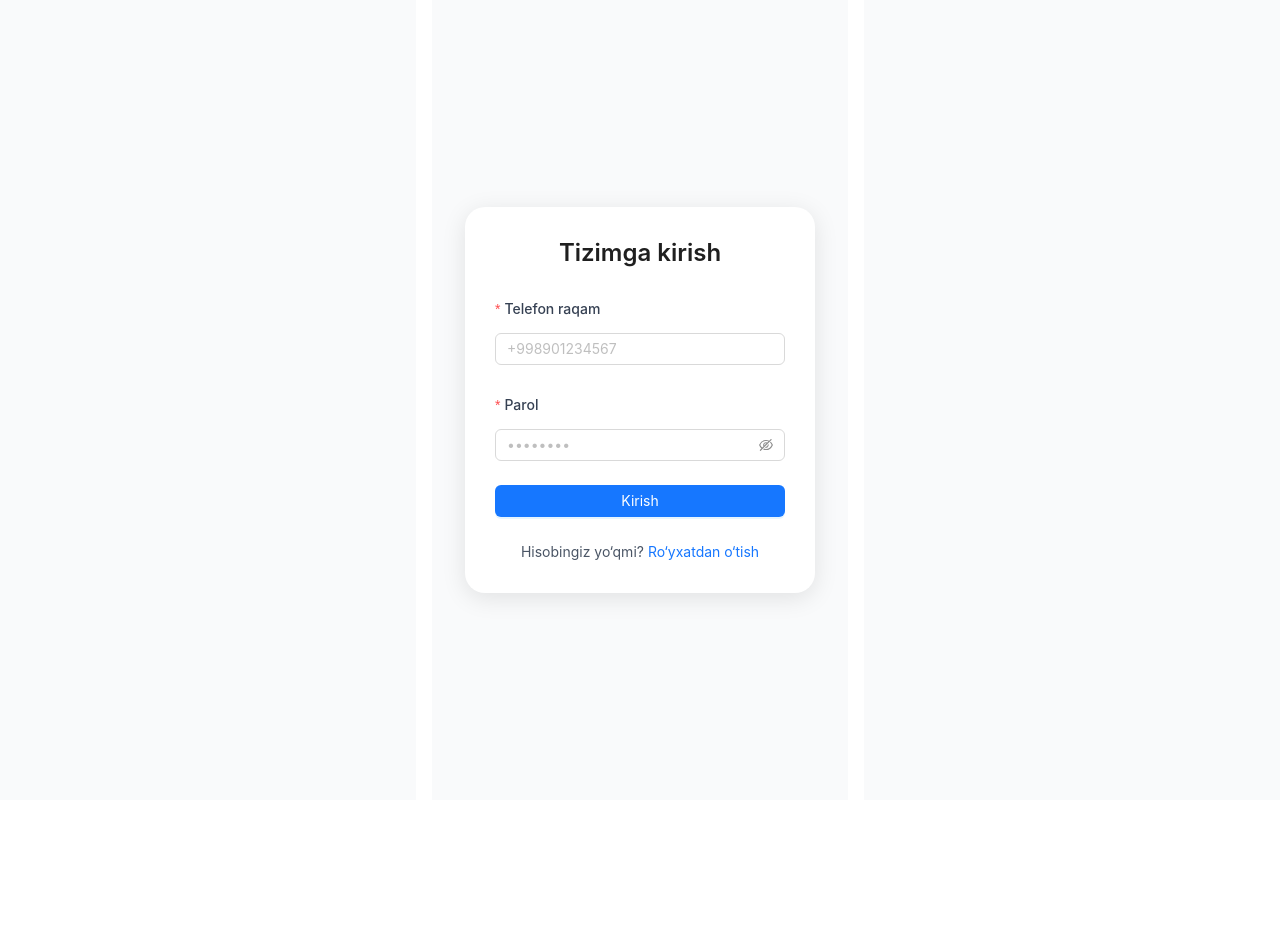
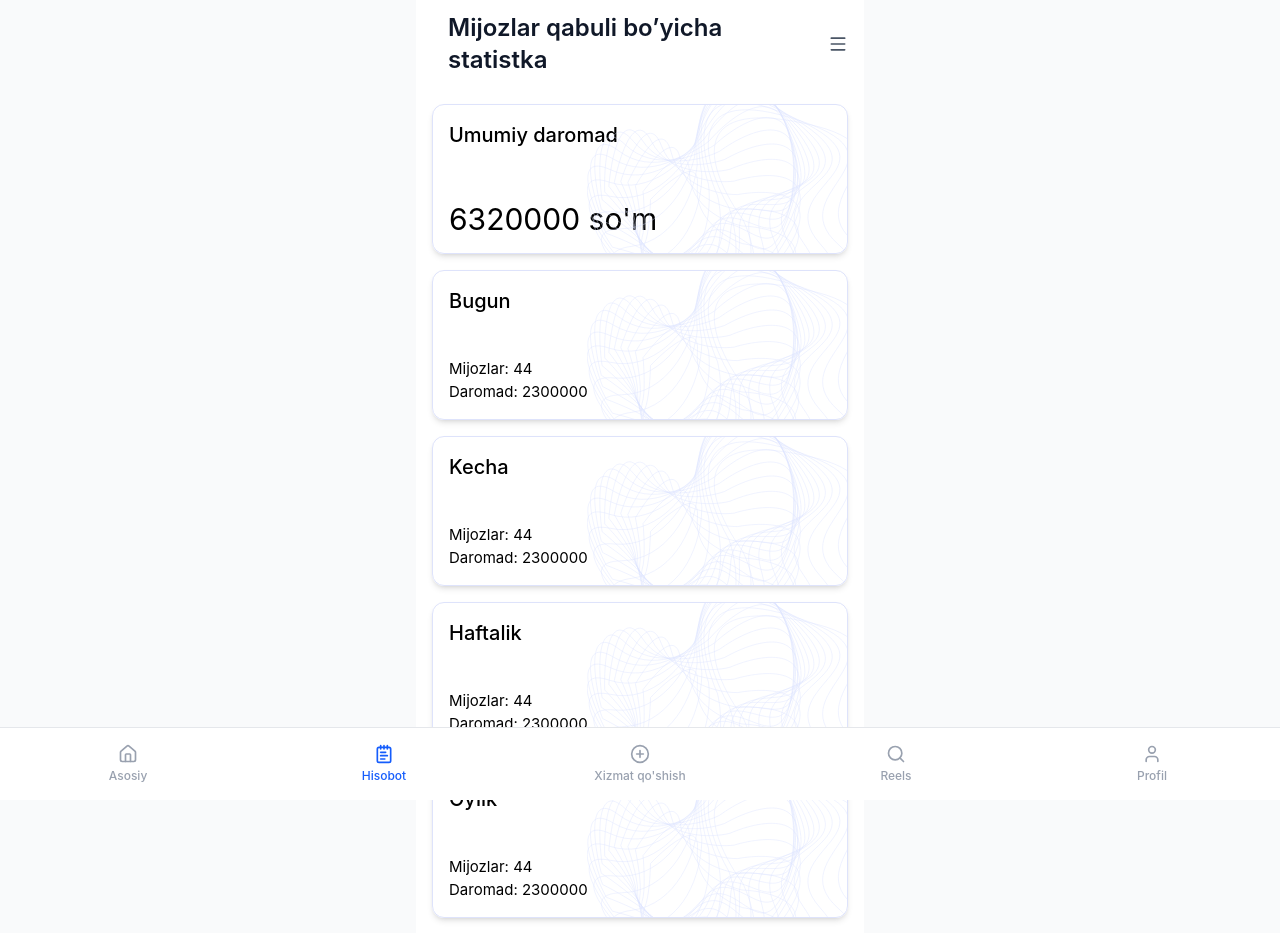
Before and after one commit to Islomov-Doniyorbek/bronMeProject, a React (Vite) app: page /reports in a window 1280 px wide. Before the commit this address led to /login. Shown: the top 933 px of the page. Before the commit the page ends 800 px from the top, so only its background shows below. Built offline with nearby package versions, Linux system fonts and the light colour scheme.

Commit message:
completed statistic page

```diff
--- a/src/App.tsx
+++ b/src/App.tsx
@@ -17,14 +17,14 @@ import ReportsPage from './pages/Reports';
 
 function App() {
   const location = useLocation();
-  const navigate = useNavigate()
+  // const navigate = useNavigate()
 
-  useEffect(() => {
-    const token = localStorage.getItem("token");
-    if (!token && location.pathname !== '/login' && location.pathname !== '/auth') {
-      navigate('/login');
-    }
-  }, [location]);
+  // useEffect(() => {
+  //   const token = localStorage.getItem("token");
+  //   if (!token && location.pathname !== '/login' && location.pathname !== '/auth') {
+  //     navigate('/login');
+  //   }
+  // }, [location]);
 
   const isAuthPage = location.pathname === '/auth';
   const isHomePage = location.pathname === '/';
--- a/src/components/BottomNavigation.tsx
+++ b/src/components/BottomNavigation.tsx
@@ -8,7 +8,7 @@ const BottomNavigation: React.FC = () => {
 
   const navItems = [
     { id: 'home', label: 'Asosiy', icon: Home, path: '/' },
-    { id: 'categories', label: 'Hisobot', icon: NotepadText, path: '/categories' },
+    { id: 'reports', label: 'Hisobot', icon: NotepadText, path: '/reports' },
     { id: 'reels', label: 'Xizmat qo\'shish', icon: PlusCircleIcon, path: '/reels' },
     { id: 'orders', label: 'Reels', icon: Search, path: '/orders' },
     { id: 'profile', label: 'Profil', icon: User, path: '/profile' },
--- a/src/components/Register.tsx
+++ b/src/components/Register.tsx
@@ -2,6 +2,7 @@ import { Button, Form, Input, type FormProps } from "antd";
 import { api } from "../shared/api";
 import { useMutation } from "@tanstack/react-query";
 import { useNavigate } from "react-router-dom";
+import axios from "axios";
 
 type FieldType = {
   name: string;
@@ -17,6 +18,13 @@ const Register: React.FC = () => {
         // navigate("/");
   const register = useMutation({
     mutationFn: (data: FieldType) => api.post("users/register/", data),
+    onError: (error: unknown) => {
+    if (axios.isAxiosError(error)) {
+      console.log(error)
+    } else {
+      console.error("Non-Axios error:", error);
+    }
+  },
   });
 
   const onFinish: FormProps<FieldType>["onFinish"] = (values) => {
--- /dev/null
+++ b/src/components/ReportCard.tsx
@@ -0,0 +1,12 @@
+import React from 'react'
+
+
+const ReportCard = () => {
+  return (
+    <div>
+
+    </div>
+  )
+}
+
+export default ReportCard
--- /dev/null
+++ b/src/components/Reports.tsx
@@ -0,0 +1,83 @@
+import { Menu } from 'lucide-react';
+import React, { useState } from 'react'
+import Deco from '../../src/assets/decoration.svg'
+
+interface ReportData {
+    id: string;
+    title: string;
+    clients: number;
+    total: string;
+}
+const Reports = () => {
+    const [reports, setReports] = useState<ReportData[]>([
+        {
+            id: "today",
+            title: "Bugun",
+            clients: 44,
+            total: '2300000',
+        },
+        {
+            id: "yesterday",
+            title: "Kecha",
+            clients: 44,
+            total: '2300000',
+        },
+        {
+            id: "week",
+            title: "Haftalik",
+            clients: 44,
+            total: '2300000',
+        },
+        {
+            id: "month",
+            title: "Oylik",
+            clients: 44,
+            total: '2300000',
+        },
+        {
+            id: "years",
+            title: "Yillik",
+            clients: 44,
+            total: '23900000',
+        },
+    ])
+  return (
+    <div className='w-full pb-16'>
+        <div className="flex items-center justify-between">
+            <div className="flex items-center px-4 py-3 space-x-2">
+            <div>
+                <h1 className="text-2xl font-semibold text-gray-900">Mijozlar qabuli bo’yicha <br /> statistka</h1>
+            </div>
+            </div>
+
+            <div className="flex items-center space-x-3">
+            <Menu className="w-5 h-5 text-gray-600" />
+
+            </div>
+        </div>
+        <div className="relative">
+            <div className="flex flex-col justify-between overflow-hidden relative px-4 py-4 my-4 shadow-md border border-[#DEE3FB] rounded-xl h-[150px]">
+                <h2 className='text-xl font-medium'>Umumiy daromad</h2>
+                <p className='text-3xl'>6320000 so'm</p>
+                <img src={Deco} alt="deco" className=' absolute -top-6 -right-10' />
+            </div>
+            {
+                reports.map((report, i)=>{
+                    return (
+                        <div key={i} className="flex flex-col justify-between overflow-hidden relative px-4 py-4 my-4 shadow-md border border-[#DEE3FB] rounded-xl h-[150px]">
+                            <h2 className='text-xl font-medium'>{report.title}</h2>
+                            <div className='text-[15px] font-normal'>
+                                <p>Mijozlar: {report.clients}</p>
+                                <p>Daromad: {report.total}</p>
+                            </div>
+                            <img src={Deco} alt="deco" className=' absolute -top-6 -right-10' />
+                        </div>
+                    )
+                })
+            }
+        </div>
+    </div>
+  )
+}
+
+export default Reports
--- a/src/components/SendOtp.tsx
+++ b/src/components/SendOtp.tsx
@@ -32,6 +32,7 @@ const SendOtpPage: React.FC = () => {
       const res = await api.post("/users/send-otp/", {
         phone_number: phoneNumber,
       } as { phone_number: string });
+      console.log(res);
 
 
       if (res.status === 200) {
--- a/src/pages/HomePage.tsx
+++ b/src/pages/HomePage.tsx
@@ -1,14 +1,14 @@
-import StoryCarousel from '../components/StoryCarousel';
-import PromoCard from '../components/PromoCard';
-import MonthlyHighlights from '../components/MonthlyHighlights';
+// import StoryCarousel from '../components/StoryCarousel';
+// import PromoCard from '../components/PromoCard';
+// import MonthlyHighlights from '../components/MonthlyHighlights';
 import FeaturedBusinesses from '../components/FeaturedBusinesses';
 
 function HomePage() {
   return (
     <>
-      <StoryCarousel />
-      <PromoCard />
-      <MonthlyHighlights />
+      {/* <StoryCarousel /> */}
+      {/* <PromoCard /> */}
+      {/* <MonthlyHighlights /> */}
       <FeaturedBusinesses />
     </>
   );
--- a/src/pages/Reports.tsx
+++ b/src/pages/Reports.tsx
@@ -1,7 +1,8 @@
-import Categories from '../components/Categories';
+import Reports from '../components/Reports';
+
 
 function ReportsPage() {
-  return <Categories />;
+  return <Reports />;
 }
 
 export default ReportsPage;
--- /dev/null
+++ b/src/pages/ServicesPage.tsx
@@ -0,0 +1,11 @@
+import React from 'react'
+
+const ServicesPage = () => {
+  return (
+    <div>
+      Xizmatlar
+    </div>
+  )
+}
+
+export default ServicesPage
```
Also changed, not shown: src/assets/decoration.svg (added), 1 other file (tests, documents, lock files or other folders).
